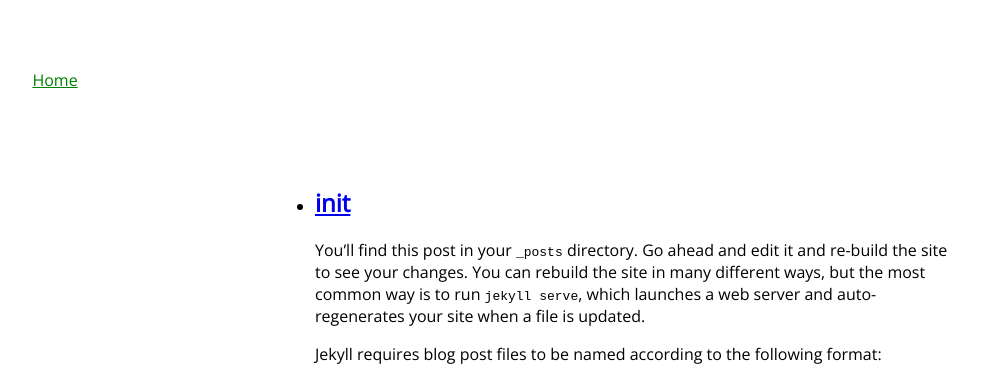
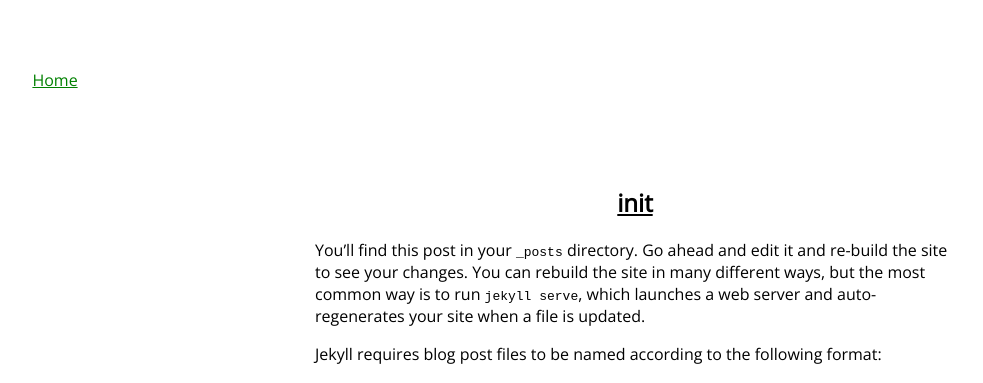
Before and after one commit to TreverHibbs/blog, a Jekyll site: the page built from index.html, in a window 1280 px wide. Shown: the top 383 px of the page, without its empty margins (25-1008 px from the left). Built offline with Jekyll 4.4.1, drawn with Linux system fonts in a browser that asks for light colours.

Commit message:
stile post list

```diff
--- a/_includes/navigation.html
+++ b/_includes/navigation.html
@@ -1,3 +1,7 @@
 {% for item in site.data.navigation %}
-<a href="{{ item.link }}" {% if page.url==item.link %}class="current" {% endif %}>{{ item.name }}</a>
+<a
+  href="{{ item.link }}"
+  class="navLink {% if page.url==item.link %}current{% endif %}"
+  >{{ item.name }}</a
+>
 {% endfor %}
--- a/_layouts/default.html
+++ b/_layouts/default.html
@@ -14,7 +14,7 @@ title: content
   </head>
 
   <body class="container">
+    <div class="main">{{ content }}</div>
     <nav class="navigation">{% include navigation.html %}</nav>
-    <div class="main">{{ content }}</div>
   </body>
 </html>
--- a/_layouts/post.html
+++ b/_layouts/post.html
@@ -3,7 +3,6 @@ layout: default
 ---
 
 <div class="post">
-  <h1>{{ page.title }}</h1>
-  <p>{{ page.date | date_to_string }} - {{ page.author }}</p>
+  <h1 class="postTitle">{{ page.title }}</h1>
   {{ content }}
 </div>
--- a/_sass/main.scss
+++ b/_sass/main.scss
@@ -1,3 +1,4 @@
+/* top level */
 body {
   font-family: 'Open Sans', sans-serif;
   height: 100%;
@@ -9,6 +10,7 @@ html {
   height: 100%;
 }
 
+/* default */
 .container {
   display: grid;
   grid-auto-columns: 1fr;
@@ -22,14 +24,12 @@ html {
   align-self: center;
   grid-area: 1 / 1 / 3 / 3;
   height: 100%;
-
   display: grid;
   grid-auto-columns: 1fr;
   grid-template-columns: 1fr;
   grid-template-rows: 1fr;
   gap: 0px 0px;
-  grid-template-areas:
-    ".";
+  grid-template-areas: ".";
 }
 
 .navigation {
@@ -38,14 +38,7 @@ html {
   align-self: center;
 }
 
-.posts {
-  width: 50%;
-  display: flex;
-  flex-direction: column;
-  justify-content: center;
-  place-self: center;
-}
-
+/* post */
 .post {
   width: 50%;
   display: flex;
@@ -54,6 +47,33 @@ html {
   place-self: center;
 }
 
+.postTitle {
+  text-align: center;
+}
+
+/* navigation */
+.navLink {
+  color: black;
+}
+
 .current {
   color: green;
 }
+
+/* post list */
+.posts {
+  list-style-type: "";
+  width: 50%;
+  display: flex;
+  flex-direction: column;
+  justify-content: center;
+  place-self: center;
+}
+
+.postTitle {
+  text-align: center;
+}
+
+.postLink {
+  color: black;
+}
--- a/blog.html
+++ b/blog.html
@@ -3,7 +3,7 @@ title: Blog
 ---
 <h1>Latest Posts</h1>
 
-<ul>
+<ul class="postList">
   {% for post in site.posts %}
     <li>
       <h2><a href="{{ post.url }}">{{ post.title }}</a></h2>
--- a/index.html
+++ b/index.html
@@ -4,7 +4,7 @@ title: Blog
 <ul class="posts">
   {% for post in site.posts %}
     <li>
-      <h2><a href="{{ post.url }}">{{ post.title }}</a></h2>
+      <h2 class="postTitle"><a class="postLink" href="{{ post.url }}">{{ post.title }}</a></h2>
       {{ post.excerpt }}
     </li>
   {% endfor %}
```
